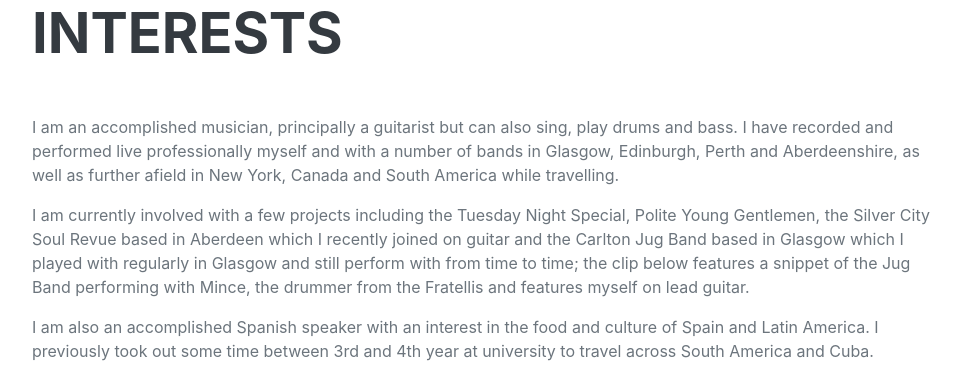
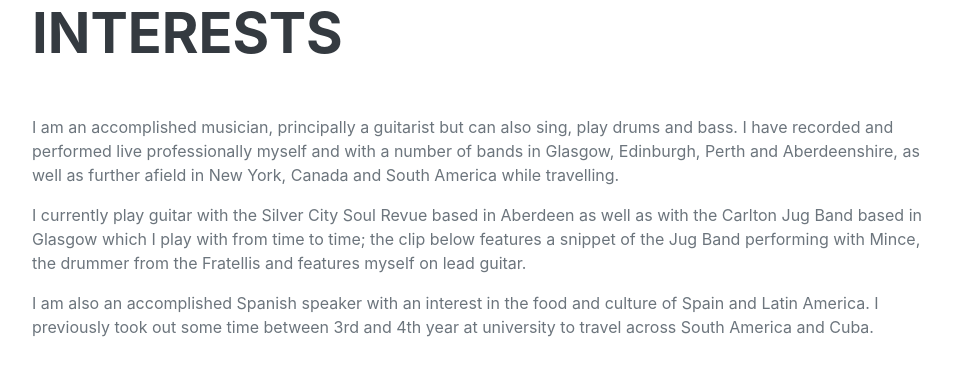
Before and after one commit to garethmcm/portfolio-app, a Django app: page / in a window 1280 px wide. Shown: the part 4548-4915 px from the top of the page, without its empty margins (288-1248 px from the left). Run offline with Django 4.2, Linux system fonts and the light colour scheme; some libraries are stand-ins or nearby versions; some web fonts are replaced.

Commit message:
tweaked interests

```diff
--- a/dj_ango_project/dj_ango_app/templates/interests.html
+++ b/dj_ango_project/dj_ango_app/templates/interests.html
@@ -3,7 +3,7 @@
         <h2 class="mb-5">Interests</h2>
         <p>I am an accomplished musician, principally a guitarist but can also sing, play drums and bass. I have recorded and performed live professionally myself and with a number of bands in Glasgow, Edinburgh, Perth and Aberdeenshire, as well as further afield in New York, Canada and South America while travelling.</p>
 
-        <p>I am currently involved with a few projects including the Tuesday Night Special, Polite Young Gentlemen, the Silver City Soul Revue based in Aberdeen which I recently joined on guitar and the Carlton Jug Band based in Glasgow which I played with regularly in Glasgow and still perform with from time to time; the clip below features a snippet of the Jug Band performing with Mince, the drummer from the Fratellis and features myself on lead guitar.</p>
+        <p>I currently play guitar with the Silver City Soul Revue based in Aberdeen as well as with the Carlton Jug Band based in Glasgow which I play with from time to time; the clip below features a snippet of the Jug Band performing with Mince, the drummer from the Fratellis and features myself on lead guitar.</p>
 
         <p class="mb-0">I am also an accomplished Spanish speaker with an interest in the food and culture of Spain and Latin America. I previously took out some time between 3rd and 4th year at university to travel across South America and Cuba.</p>
         <br>
```
